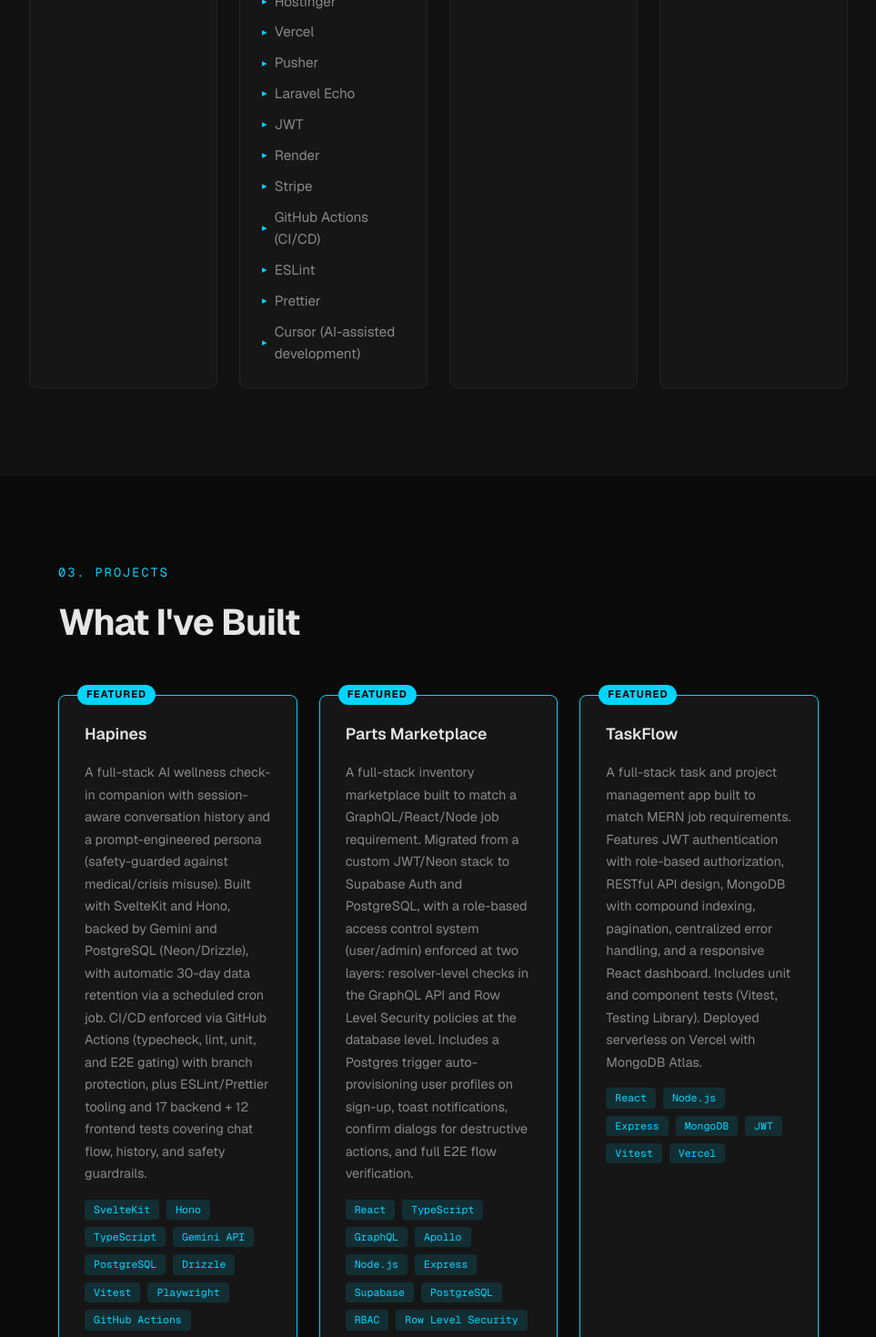
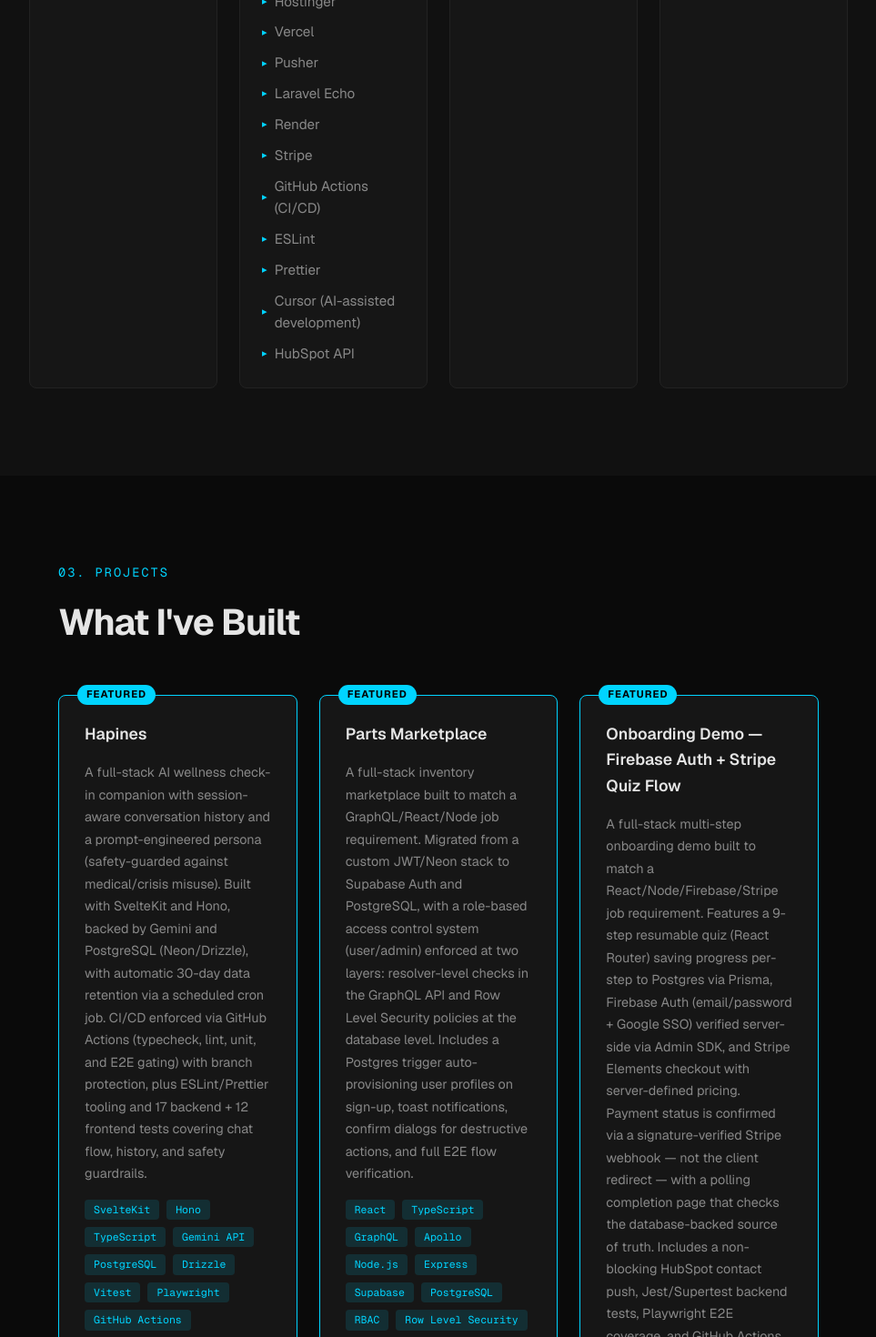
Before and after one commit to alexiseluzon/Portfolio, a Next.js app: page / in a window 1280 px wide. Shown: the part 2940-4410 px from the top of the page at 91% size, without its empty margins (158-1121 px from the left). Built offline with nearby package versions, Linux system fonts and the light colour scheme.

Commit message:
Added onboarding demo project

```diff
--- a/components/Projects.tsx
+++ b/components/Projects.tsx
@@ -17,6 +17,15 @@
     tags: ["React", "TypeScript", "GraphQL", "Apollo", "Node.js", "Express", "Supabase", "PostgreSQL", "RBAC", "Row Level Security", "Render", "Vercel"],
     link: "https://partsmarketplace.vercel.app",
     github: "https://github.com/alexiseluzon/Parts-Marketplace",
+    featured: true,
+  },
+  {
+    title: "Onboarding Demo — Firebase Auth + Stripe Quiz Flow",
+    description:
+      "A full-stack multi-step onboarding demo built to match a React/Node/Firebase/Stripe job requirement. Features a 9-step resumable quiz (React Router) saving progress per-step to Postgres via Prisma, Firebase Auth (email/password + Google SSO) verified server-side via Admin SDK, and Stripe Elements checkout with server-defined pricing. Payment status is confirmed via a signature-verified Stripe webhook — not the client redirect — with a polling completion page that checks the database-backed source of truth. Includes a non-blocking HubSpot contact push, Jest/Supertest backend tests, Playwright E2E coverage, and GitHub Actions CI.",
+    tags: ["React", "Vite", "React Router", "Firebase Auth", "Node.js", "Express", "Prisma", "PostgreSQL", "Stripe", "HubSpot API", "Jest", "Playwright", "GitHub Actions", "Vercel", "Render"],
+    link: "https://onboarding-demo-front.vercel.app",
+    github: "https://github.com/alexiseluzon/onboarding-demo",
     featured: true,
   },
   {
--- a/components/Skills.tsx
+++ b/components/Skills.tsx
@@ -12,7 +12,7 @@
   {
     category: "Backend",
     skills: ["REST APIs", "PHP", "Laravel", "Node.js", "Express", "GraphQL", "Apollo Server",
-      "JWT Authentication", "Serverless Functions", "Hono"],
+      "JWT Authentication", "Serverless Functions", "Hono", "Firebase Admin SDK"],
   },
   {
     category: "Technical SEO",
@@ -21,8 +21,9 @@
       "Rich Results Test", "PageSpeed Insights", "Lighthouse Audits", "SEO Audits"],
   },
   {
-    category: "Database & Auth",
-    skills: ["Supabase (PostgreSQL, Auth, Row Level Security)", "MySQL", "MongoDB", "PostgreSQL", "Prisma", "Neon (serverless PostgreSQL)", "Drizzle ORM"],
+  category: "Database & Auth",
+    skills: ["Supabase (PostgreSQL, Auth, Row Level Security)", "MySQL", "MongoDB", "PostgreSQL",
+      "Prisma", "Neon (serverless PostgreSQL)", "Drizzle ORM", "Firebase Auth"],
   },
   {
     category: "Authorization",
@@ -31,12 +32,12 @@
   {
     category: "Tools",
     skills: ["Git", "GitHub", "Husky (pre-commit hooks)", "Azure DevOps (CI/CD pipelines)", "VS Code",
-              "Hostinger", "Vercel", "Pusher", "Laravel Echo", "JWT", "Render", "Stripe",
-              "GitHub Actions (CI/CD)", "ESLint", "Prettier", "Cursor (AI-assisted development)"],
+              "Hostinger", "Vercel", "Pusher", "Laravel Echo", "Render", "Stripe",
+              "GitHub Actions (CI/CD)", "ESLint", "Prettier", "Cursor (AI-assisted development)", "HubSpot API"],
   },
   {
     category: "Mapping/Visualization",
-    skills: ["CSS", "ArcGIS", "Maps", "SDK for JS", "Chart.js"],
+    skills: ["ArcGIS", "Maps", "SDK for JS", "Chart.js"],
   },
   {
     category: "Testing",
```
Also changed, not shown: 1 other file (tests, documents, lock files or other folders).
